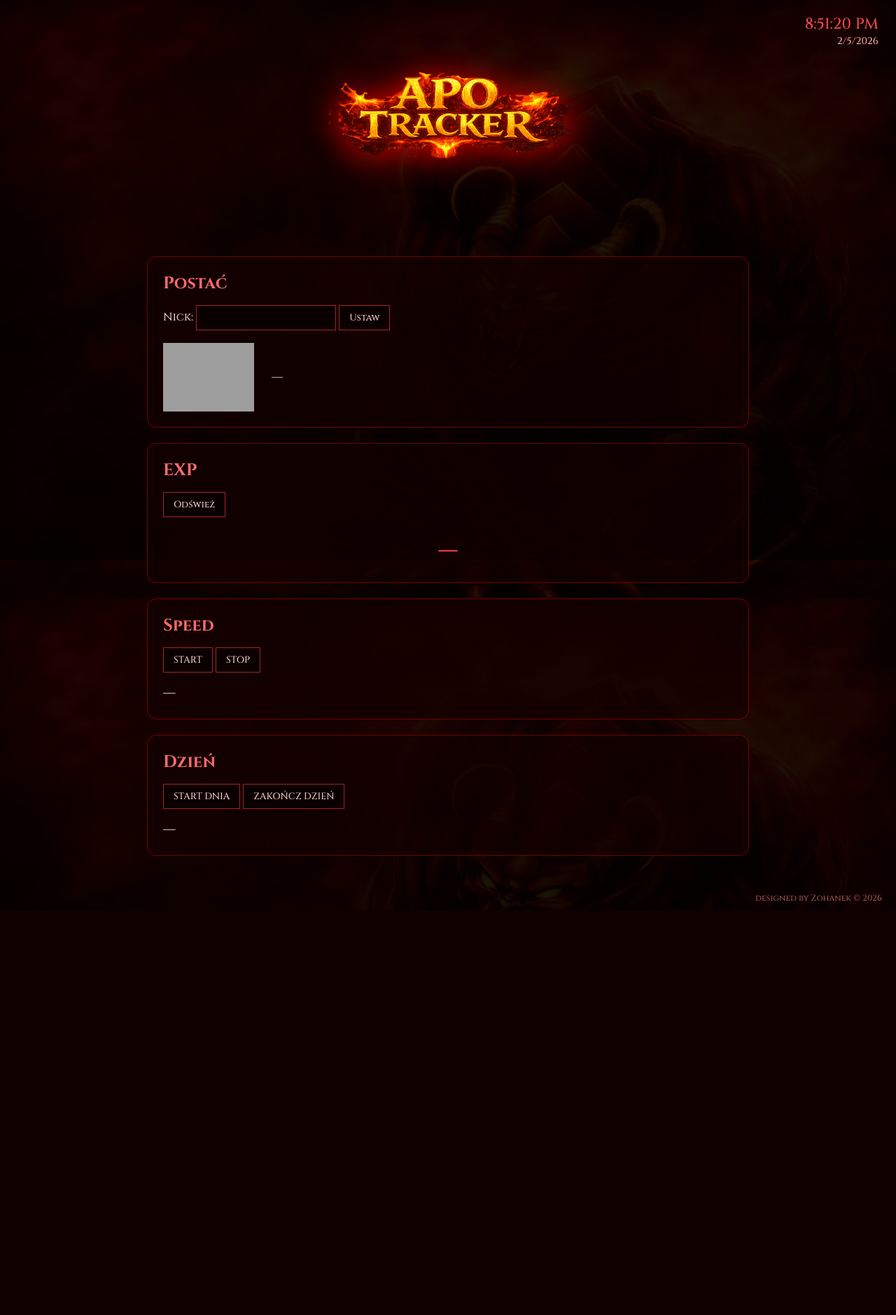
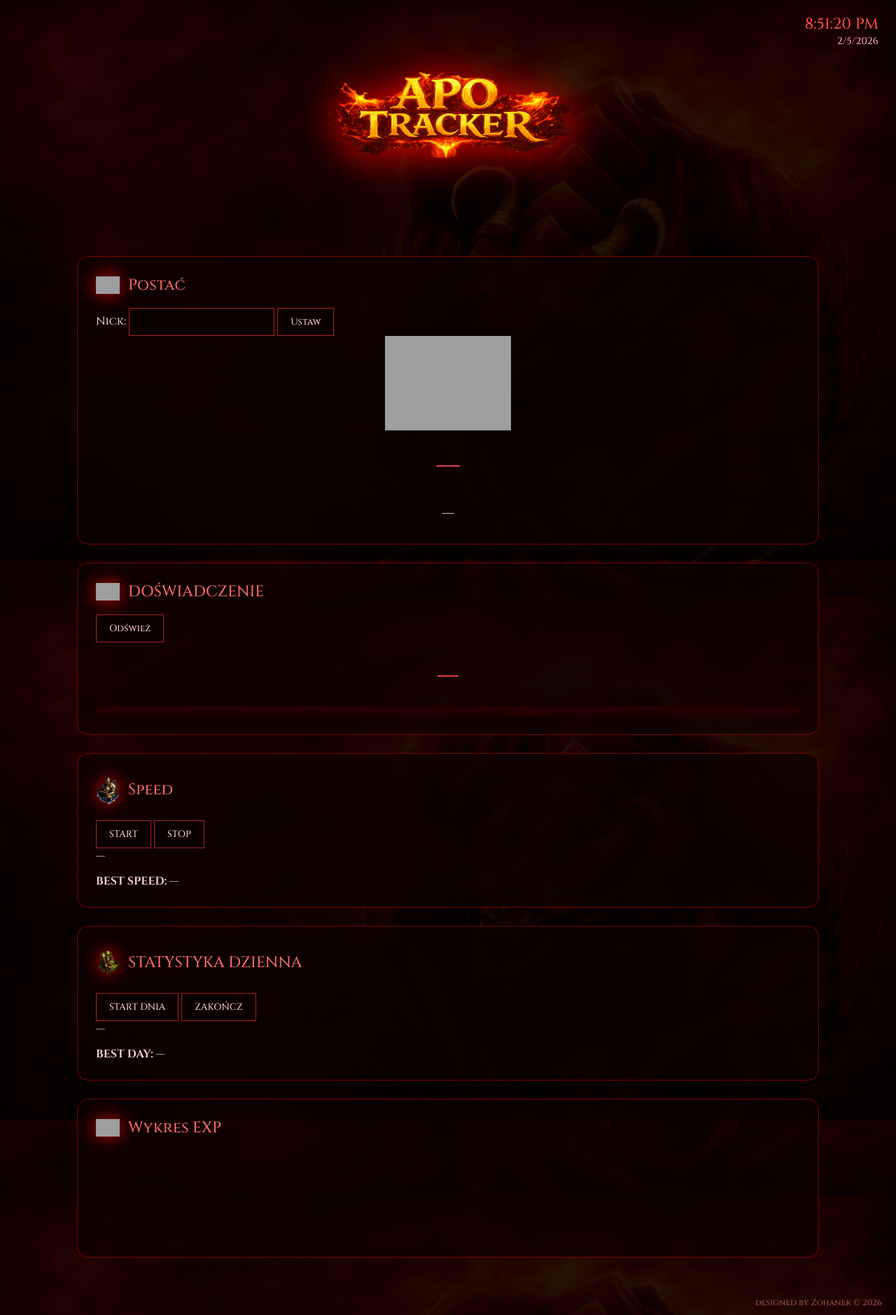
Before and after one commit to MaRch3w428/tibia-exp-tracker, a Flask app: page / in a window 1280 px wide. Shown: the whole page at 70% size. Before the commit the page ends 1301 px from the top, so only its background shows below. Run offline with Flask 3, Linux system fonts and the light colour scheme; grey boxes are pictures that could not be loaded.

Commit message:
index.html

```diff
--- a/templates/index.html
+++ b/templates/index.html
@@ -2,19 +2,21 @@
 <html lang="pl">
 <head>
 <meta charset="UTF-8">
-<title>APO EXP Tracker</title>
+<title>APO Podkarpacki OTS Tracker</title>
 
 <link href="https://fonts.googleapis.com/css2?family=Cinzel+Decorative:wght@700;900&family=Cinzel:wght@500;700&display=swap" rel="stylesheet">
+<script src="https://cdn.jsdelivr.net/npm/chart.js"></script>
 
 <style>
 *{box-sizing:border-box}
 
+/* ===== BODY ===== */
 body{
   margin:0;
   font-family:'Cinzel',serif;
-  color:#f2caca;
+  color:#f3caca;
   background:
-    linear-gradient(rgba(0,0,0,.85), rgba(0,0,0,.95)),
+    linear-gradient(rgba(0,0,0,.82), rgba(0,0,0,.95)),
     url("/static/bg.jpg") center/cover no-repeat fixed;
 }
 
@@ -27,17 +29,16 @@ body{
   align-items:center;
   justify-content:center;
   z-index:9999;
-  animation:introFade 3s forwards;
+  animation:introFade 4s forwards;
 }
-#intro h1{
-  font-family:'Cinzel Decorative',serif;
-  font-size:64px;
-  color:#ff3b3b;
-  text-shadow:0 0 30px rgba(255,0,0,.9);
-  animation:introText 3s forwards;
+#intro img{
+  width:480px;
+  max-width:90%;
+  animation:introZoom 4s forwards;
+  filter:drop-shadow(0 0 60px rgba(255,0,0,.9));
 }
-@keyframes introFade{0%,80%{opacity:1}100%{opacity:0;visibility:hidden}}
-@keyframes introText{0%{opacity:0;transform:scale(.7)}40%{opacity:1}100%{transform:scale(1.05)}}
+@keyframes introFade{0%,85%{opacity:1}100%{opacity:0;visibility:hidden}}
+@keyframes introZoom{0%{transform:scale(.7);opacity:0}40%{opacity:1}100%{transform:scale(1.05)}}
 
 /* ===== CLOCK ===== */
 #clock{
@@ -57,61 +58,126 @@ header{
 }
 header img{
   max-width:420px;
-  filter:drop-shadow(0 0 25px rgba(255,0,0,.8));
+  filter:drop-shadow(0 0 30px rgba(255,0,0,.9));
 }
 
 /* ===== LAYOUT ===== */
 .container{
-  max-width:900px;
+  max-width:1100px;
   margin:auto;
   padding:20px;
 }
+
+/* ===== CARDS ===== */
 .card{
-  background:rgba(20,0,0,.7);
-  border:1px solid rgba(255,0,0,.4);
-  border-radius:14px;
-  padding:22px;
-  margin-bottom:22px;
+  background:rgba(15,0,0,.65);
+  border:1px solid rgba(255,0,0,.45);
+  border-radius:16px;
+  padding:26px;
+  margin-bottom:26px;
+  backdrop-filter:blur(4px);
+  transition:.3s;
 }
-h2{margin:0 0 15px;color:#ff6a6a}
+.card:hover{
+  box-shadow:0 0 30px rgba(255,0,0,.35);
+  transform:translateY(-2px);
+}
 
-/* ===== INPUTS ===== */
+.section-title{
+  display:flex;
+  align-items:center;
+  gap:12px;
+  font-size:22px;
+  color:#ff6a6a;
+  margin-bottom:18px;
+}
+.section-title img{
+  width:34px;
+  filter:drop-shadow(0 0 12px rgba(255,0,0,.8));
+}
+
+/* ===== INPUTS / BUTTONS ===== */
 input,button{
   background:#0b0000;
   color:#ffd0d0;
   border:1px solid #aa2222;
-  padding:8px 14px;
+  padding:10px 18px;
   font-family:'Cinzel',serif;
 }
-button{cursor:pointer}
+button{
+  cursor:pointer;
+  position:relative;
+  overflow:hidden;
+}
+button:hover{
+  box-shadow:0 0 18px rgba(255,0,0,.6);
+}
+button::after{
+  content:"";
+  position:absolute;
+  inset:0;
+  background:rgba(255,0,0,.15);
+  opacity:0;
+  transition:.3s;
+}
+button:hover::after{opacity:1}
 
-/* ===== CHAR ===== */
-#charBox{
+/* ===== HERO CHAR ===== */
+#charHero{
   display:flex;
+  flex-direction:column;
   align-items:center;
-  gap:25px;
-  margin-top:18px;
-}
-#vocationIcon{width:130px}
-#charInfo{font-size:20px;line-height:1.5}
-
-/* ===== EXP ===== */
-#expBox{
-  margin-top:25px;
+  gap:22px;
   text-align:center;
 }
-#expValue{
-  margin-top:20px;
-  font-size:34px;
-  font-weight:700;
+#vocationIcon{
+  width:180px;
+}
+#charNameBig{
+  font-size:42px;
   color:#ff4a4a;
-  text-shadow:0 0 20px rgba(255,0,0,.8);
+}
+#charStats{
+  font-size:22px;
+  line-height:1.6;
 }
 
-/* ===== SPEED / DAY ===== */
-.infoVal{
-  font-size:22px;
-  margin-top:15px;
+/* ===== EXPERIENCE ===== */
+#expValue{
+  margin-top:22px;
+  font-size:38px;
+  color:#ff4a4a;
+  text-shadow:0 0 25px rgba(255,0,0,.8);
+  text-align:center;
+}
+#expBar{
+  margin-top:18px;
+  height:14px;
+  background:#220000;
+  border-radius:10px;
+  overflow:hidden;
+}
+#expBar span{
+  display:block;
+  height:100%;
+  width:0%;
+  background:linear-gradient(90deg,#ff2a2a,#ff7a7a);
+  box-shadow:0 0 20px rgba(255,0,0,.8);
+}
+
+/* ===== LISTS ===== */
+.list{
+  margin-top:14px;
+}
+.list div{
+  display:flex;
+  justify-content:space-between;
+  padding:6px 0;
+  border-bottom:1px solid rgba(255,255,255,.08);
+}
+.list button{
+  padding:4px 10px;
+  font-size:12px;
 }
 
 /* ===== FOOTER ===== */
@@ -126,51 +192,82 @@ footer{
 
 <body>
 
+<!-- INTRO -->
 <div id="intro">
-  <h1>APO TRACKER</h1>
+  <img src="/static/intro/intro.png">
 </div>
 
 <div id="clock"></div>
 
 <header>
-  <img src="/static/header/apo-tracker.png" alt="APO Tracker">
+  <img src="/static/header/apo-tracker.png">
 </header>
 
 <div class="container">
 
+<!-- POSTAĆ -->
 <div class="card">
-  <h2>Postać</h2>
+  <div class="section-title">
+    <img src="/static/icons/knight.png"> Postać
+  </div>
+
   Nick:
-  <input id="charName">
+  <input id="charInput">
   <button onclick="setChar()">Ustaw</button>
 
-  <div id="charBox">
+  <div id="charHero">
     <img id="vocationIcon" src="/static/icons/rook.png">
-    <div id="charInfo">—</div>
+    <div id="charNameBig">—</div>
+    <div id="charStats">—</div>
   </div>
 </div>
 
+<!-- DOŚWIADCZENIE -->
 <div class="card">
-  <h2>EXP</h2>
+  <div class="section-title">
+    <img src="/static/icons/sorcerer.png"> DOŚWIADCZENIE
+  </div>
+
   <button onclick="refresh()">Odśwież</button>
 
-  <div id="expBox">
-    <div id="expValue">—</div>
-  </div>
+  <div id="expValue">—</div>
+  <div id="expBar"><span></span></div>
 </div>
 
+<!-- SPEED -->
 <div class="card">
-  <h2>Speed</h2>
+  <div class="section-title">
+    <img src="/static/icons/paladin.png"> Speed
+  </div>
+
   <button onclick="startSpeed()">START</button>
   <button onclick="stopSpeed()">STOP</button>
-  <div id="speedInfo" class="infoVal">—</div>
+
+  <div id="speedInfo">—</div>
+  <div class="list" id="speedList"></div>
+  <div><b>BEST SPEED:</b> <span id="bestSpeed">—</span></div>
 </div>
 
+<!-- STATYSTYKA DZIENNA -->
 <div class="card">
-  <h2>Dzień</h2>
+  <div class="section-title">
+    <img src="/static/icons/druid.png"> STATYSTYKA DZIENNA
+  </div>
+
   <button onclick="startDay()">START DNIA</button>
-  <button onclick="endDay()">ZAKOŃCZ DZIEŃ</button>
-  <div id="dayInfo" class="infoVal">—</div>
+  <button onclick="endDay()">ZAKOŃCZ</button>
+
+  <div id="dayInfo">—</div>
+  <div class="list" id="dayList"></div>
+  <div><b>BEST DAY:</b> <span id="bestDay">—</span></div>
+</div>
+
+<!-- WYKRES -->
+<div class="card">
+  <div class="section-title">
+    <img src="/static/icons/rook.png"> Wykres EXP
+  </div>
+  <canvas id="chart" height="120"></canvas>
 </div>
 
 </div>
@@ -180,82 +277,124 @@ footer{
 </footer>
 
 <script>
-/* ===== CLOCK ===== */
-function updateClock(){
+/* CLOCK */
+function tick(){
   const d=new Date();
   clock.innerHTML=d.toLocaleTimeString()+"<span>"+d.toLocaleDateString()+"</span>";
 }
-setInterval(updateClock,1000);
-updateClock();
+setInterval(tick,1000);tick();
 year.innerText=new Date().getFullYear();
 
-/* ===== STATE ===== */
-let currentChar="";
-let speedStartExp=0, speedStartTime=0;
-let dayStartExp=0;
+/* STATE */
+let char=localStorage.getItem("char")||"";
+charInput.value=char;
+let speeds=JSON.parse(localStorage.getItem("speeds")||"[]");
+let days=JSON.parse(localStorage.getItem("days")||"[]");
+let speedStartExp=0,speedStartTime=0,dayStartExp=0;
+let chart=null;
 
-/* ===== ICON MAP (FIXED) ===== */
+/* ICON MAP */
 function iconFor(v){
-  if(!v) return "rook.png";
-
-  v = v.trim().toLowerCase();
-
-  if(v === "druid") return "druid.png";
-  if(v === "paladyn") return "paladin.png";
-  if(v === "knight") return "knight.png";
-  if(v === "czarodziej") return "sorcerer.png";
-
-  return "rook.png";
+  if(!v)return"rook.png";
+  v=v.trim().toLowerCase();
+  if(v==="druid")return"druid.png";
+  if(v==="paladyn")return"paladin.png";
+  if(v==="knight")return"knight.png";
+  if(v==="czarodziej")return"sorcerer.png";
+  return"rook.png";
 }
 
-/* ===== FETCH ===== */
+/* API */
 async function fetchPlayer(){
-  const r = await fetch(`/player/${currentChar}`);
-  if(!r.ok) throw "API error";
+  const r=await fetch(`/player/${char}`);
   return r.json();
 }
 
-/* ===== ACTIONS ===== */
+/* SET CHAR */
 function setChar(){
-  currentChar = charName.value.trim();
+  char=charInput.value.trim();
+  localStorage.setItem("char",char);
   refresh();
 }
 
+/* REFRESH */
 async function refresh(){
-  if(!currentChar) return;
-
-  const d = await fetchPlayer();
-
+  if(!char)return;
+  const d=await fetchPlayer();
   vocationIcon.src="/static/icons/"+iconFor(d.vocation);
-  charInfo.innerHTML=`<b>${d.name}</b><br>Level: ${d.level}<br>Magic: ${d.magic}<br>${d.vocation}`;
+  charNameBig.innerText=d.name;
+  charStats.innerHTML=`Level ${d.level} | Magic ${d.magic}`;
   expValue.innerText=d.experience.toLocaleString();
+  document.querySelector("#expBar span").style.width="100%";
 }
 
-/* ===== SPEED ===== */
+/* SPEED */
 async function startSpeed(){
   const d=await fetchPlayer();
   speedStartExp=d.experience;
   speedStartTime=Date.now();
-  speedInfo.innerText="Liczenie…";
 }
 async function stopSpeed(){
   const d=await fetchPlayer();
   const min=(Date.now()-speedStartTime)/60000;
   const gain=d.experience-speedStartExp;
-  speedInfo.innerText=`+${gain.toLocaleString()} EXP | ${Math.round(gain/min)} EXP/min`;
+  const epm=Math.round(gain/min);
+  speeds.push({epm,txt:`+${gain.toLocaleString()} EXP (${epm}/min)`});
+  localStorage.setItem("speeds",JSON.stringify(speeds));
+  renderSpeeds();
+}
+function renderSpeeds(){
+  speedList.innerHTML="";
+  let best=0;
+  speeds.forEach((s,i)=>{
+    best=Math.max(best,s.epm);
+    speedList.innerHTML+=`<div>${s.txt}<button onclick="delSpeed(${i})">X</button></div>`;
+  });
+  bestSpeed.innerText=best||"—";
+}
+function delSpeed(i){
+  speeds.splice(i,1);
+  localStorage.setItem("speeds",JSON.stringify(speeds));
+  renderSpeeds();
 }
 
-/* ===== DAY ===== */
+/* DAY */
 async function startDay(){
   const d=await fetchPlayer();
   dayStartExp=d.experience;
-  dayInfo.innerText="Dzień rozpoczęty";
 }
 async function endDay(){
   const d=await fetchPlayer();
   const gain=d.experience-dayStartExp;
-  dayInfo.innerText=`Dziś: +${gain.toLocaleString()} EXP`;
+  days.push(gain);
+  localStorage.setItem("days",JSON.stringify(days));
+  renderDays();
 }
+function renderDays(){
+  dayList.innerHTML="";
+  let best=0;
+  days.forEach((g,i)=>{
+    best=Math.max(best,g);
+    dayList.innerHTML+=`<div>+${g.toLocaleString()} EXP<button onclick="delDay(${i})">X</button></div>`;
+  });
+  bestDay.innerText=best||"—";
+}
+
+/* CHART */
+function renderChart(){
+  const ctx=document.getElementById("chart");
+  if(chart)chart.destroy();
+  chart=new Chart(ctx,{
+    type:"line",
+    data:{labels:days.map((_,i)=>i+1),datasets:[{data:days,borderColor:"#ff4a4a"}]},
+    options:{plugins:{legend:{display:false}}}
+  });
+}
+
+/* INIT */
+if(char)refresh();
+renderSpeeds();
+renderDays();
 </script>
 
 </body>
```
